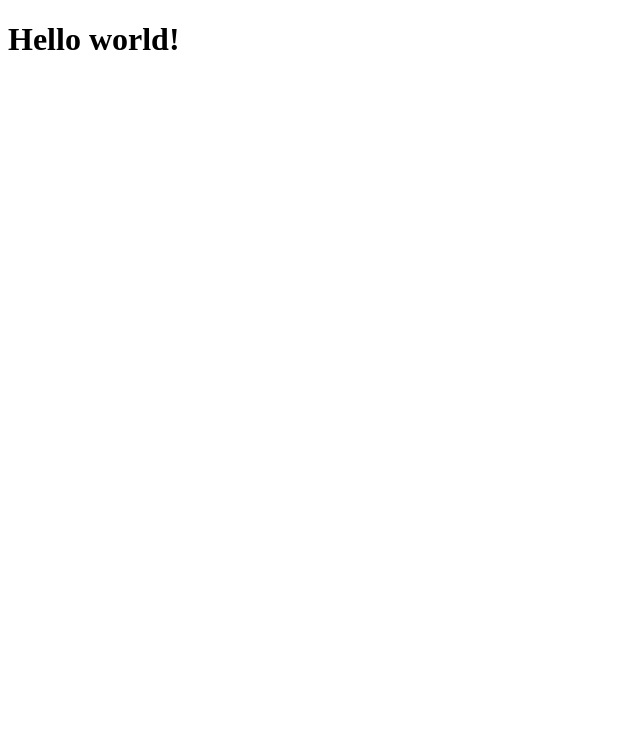
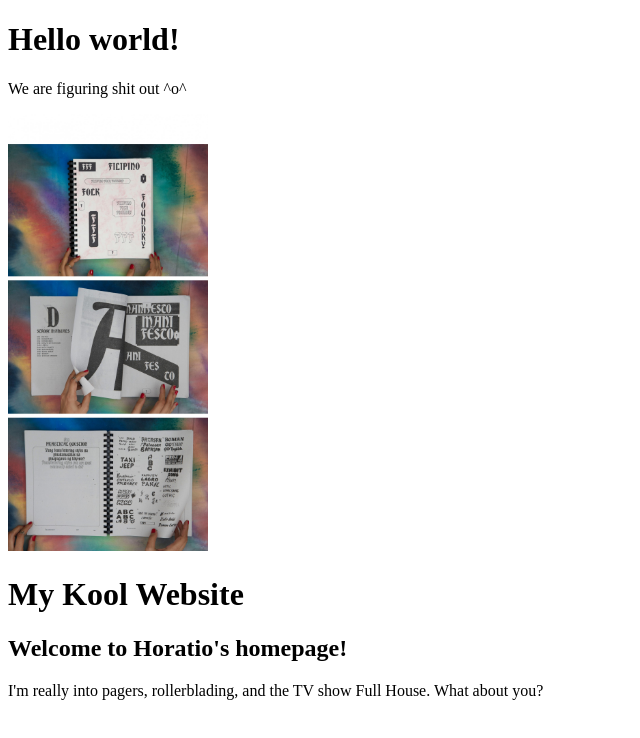
Before and after one commit to loalalay/loalalay.github.io, a plain HTML site: page index.htm in a window 1280 px wide. Shown: the whole page, without its empty margins (0-640 px from the left). Drawn offline with Linux system fonts and the light colour scheme.

Commit message:
Add files via upload

```diff
--- a/index.htm
+++ b/index.htm
@@ -2,5 +2,21 @@
 <html>
 <body>
 <h1>Hello world!</h1>
+<p>We are figuring shit out ^o^ </p>
+  <img src= "images/hwgl image.jpg"width="200px">
 </body>
 </html>
+<html>
+   <head>
+     <!-- all the style information is contained here-->
+     <link rel="stylesheet" type="text/css" href="styles.css">
+   </head>
+
+   <body>
+     <!-- all the site content is contained here-->
+     <h1> My Kool Website </h1>
+     <h2> Welcome to Horatio's homepage! </h2>
+     <p> I'm really into pagers, rollerblading, and the TV show Full House.
+         What about you? </p>
+   </body>
+ </html>
```
